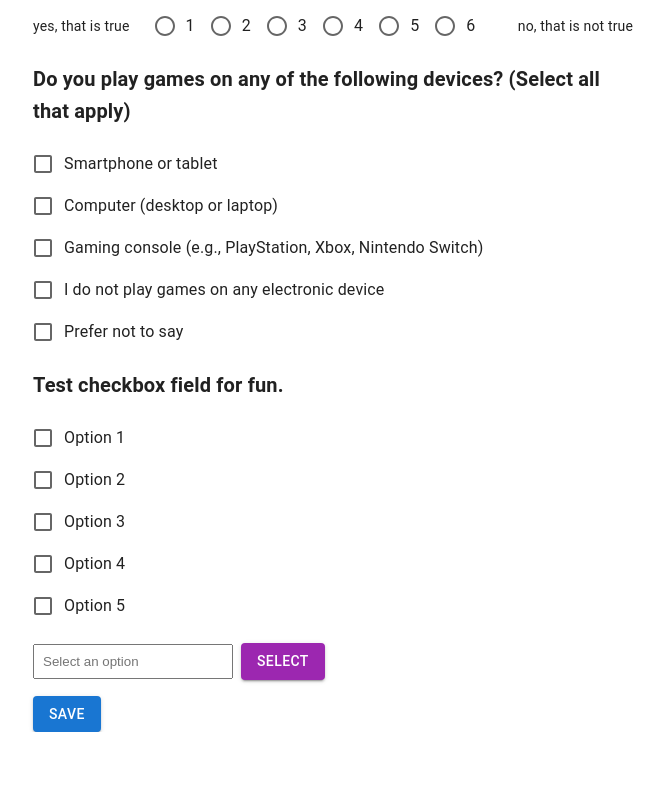
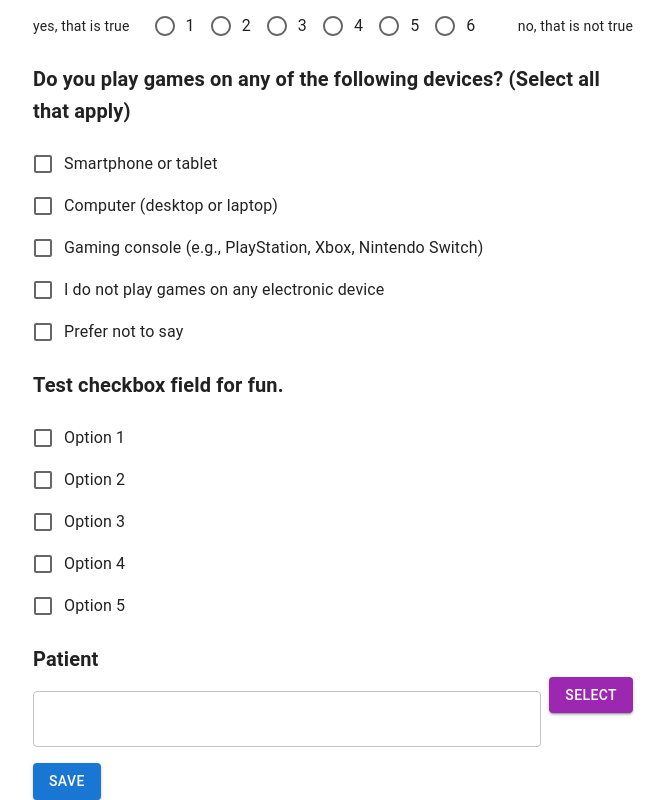
Before and after one commit to pdfusion/PDFusion_UI, a React (Vite) app: page /questionnaire in a window 1280 px wide. Shown: the part 379-1179 px from the top of the page, without its empty margins (331-996 px from the left). Before the commit the page ends 1111 px from the top, so only its background shows below. Built offline with nearby package versions, Linux system fonts and the light colour scheme.

Commit message:
Refactor PDSelector to use PDTextField

```diff
--- a/src/components/widgets/PDSelector.tsx
+++ b/src/components/widgets/PDSelector.tsx
@@ -1,11 +1,23 @@
-import React, { useState } from 'react';
+import { useState, type JSX } from 'react';
 import styles from '../../styles/PDSelector.module.css';
-import PDButton from '../widgets/PDButton'; // Adjust path as needed
+import PDButton from '../widgets/PDButton';
+import PDTextField from '../widgets/PDTextField';
 
 interface Option {
   id: string;
   name: string;
   description: string;
+}
+
+export interface IPDSelector {
+    /**
+     * The field name.
+    */
+    name: string,
+    /**
+     * The field caption.
+    */
+    caption: string
 }
 
 const mockData: Option[] = [
@@ -14,24 +26,23 @@ const mockData: Option[] = [
   { id: 'A003', name: 'Option 3', description: 'Third option' },
 ];
 
-const PDSelector: React.FC = () => {
+const PDSelector = ({ name, caption }: IPDSelector): JSX.Element => {
   const [selectedName, setSelectedName] = useState<string>('');
   const [isPanelOpen, setIsPanelOpen] = useState<boolean>(false);
 
-  const handleSelect = (name: string): void => {
-    setSelectedName(name);
+  const handleSelect = (selName: string): void => {
+    setSelectedName(selName);
     setIsPanelOpen(false);
   };
 
   return (
     <div className={styles.selectorContainer}>
-      <input
-        type="text"
+      <PDTextField
+        name={name}
+        caption={caption}
         value={selectedName}
-        readOnly
-        placeholder="Select an option"
-        className={styles.selectorInput}
       />
+
       <PDButton
         buttonType="select"
         handleSelect={() => setIsPanelOpen(true)}
--- a/src/components/widgets/PDTextField.tsx
+++ b/src/components/widgets/PDTextField.tsx
@@ -19,7 +19,7 @@ export interface IPDTextField {
     */
     value: string,
     /**
-     * The form data.
+     * The form data. Defaults to formData from parent PDForm.
     */
     formData?: any,
     /**
@@ -43,7 +43,6 @@ const PDTextField = ({ name, caption, value, formData, setFormData=() => {} }:IP
         >
             <Typography variant="h6" sx={{ fontWeight: 'bold' }}>{caption}</Typography>
             <TextField
-                label={name}
                 variant="outlined"
                 value={value}
                 onChange={handleChange(name)}
--- a/src/pages/Questionnaire.tsx
+++ b/src/pages/Questionnaire.tsx
@@ -86,7 +86,10 @@ const Questionnaire = ({  }:IQuestionnaire): JSX.Element => {
         ]}
       />
 
-      <PDSelector/>
+      <PDSelector
+        name={"patientSelect"}
+        caption={"Patient"}
+      />
 
       <PDButton
         buttonType={"save"}
```
